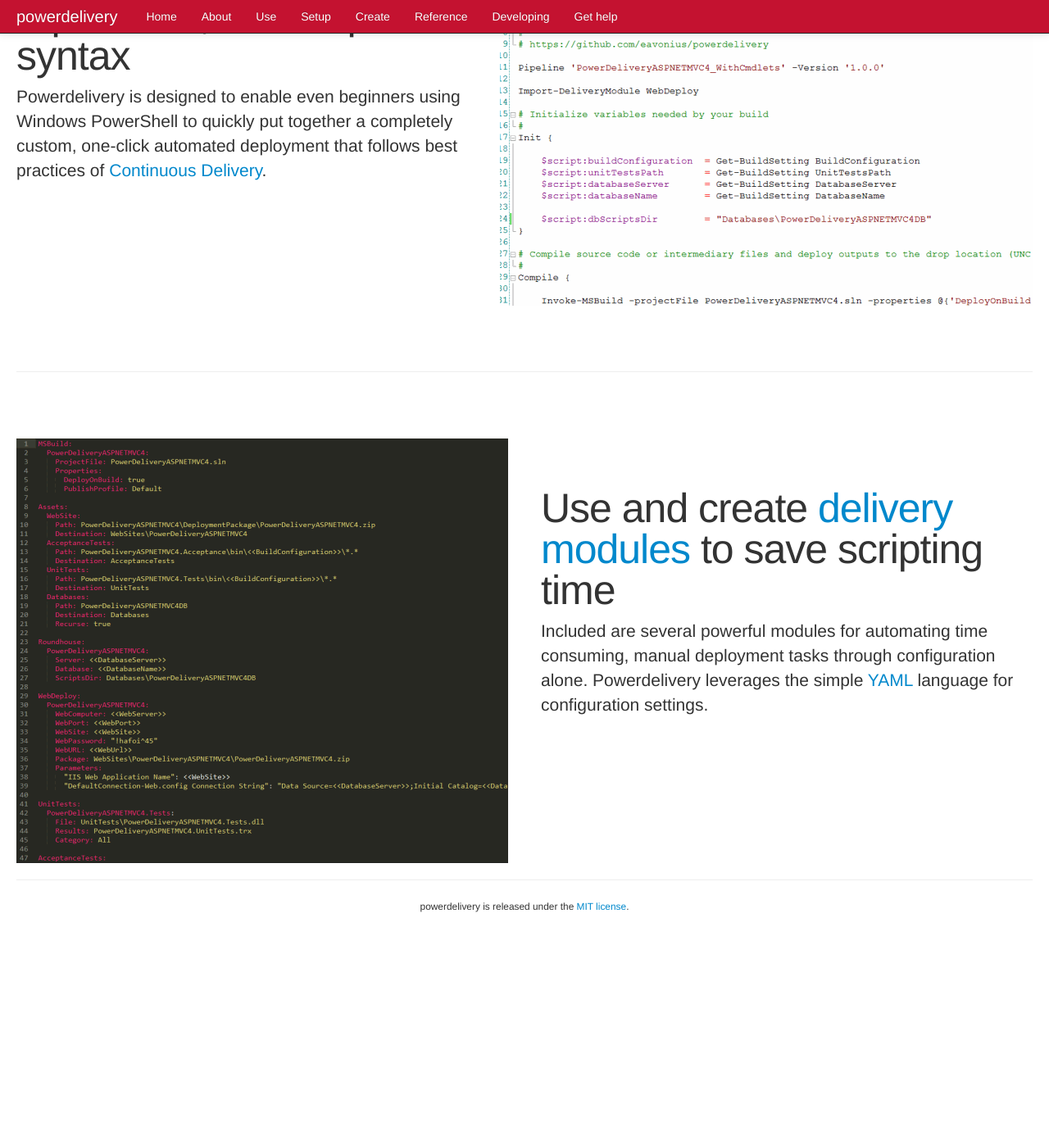
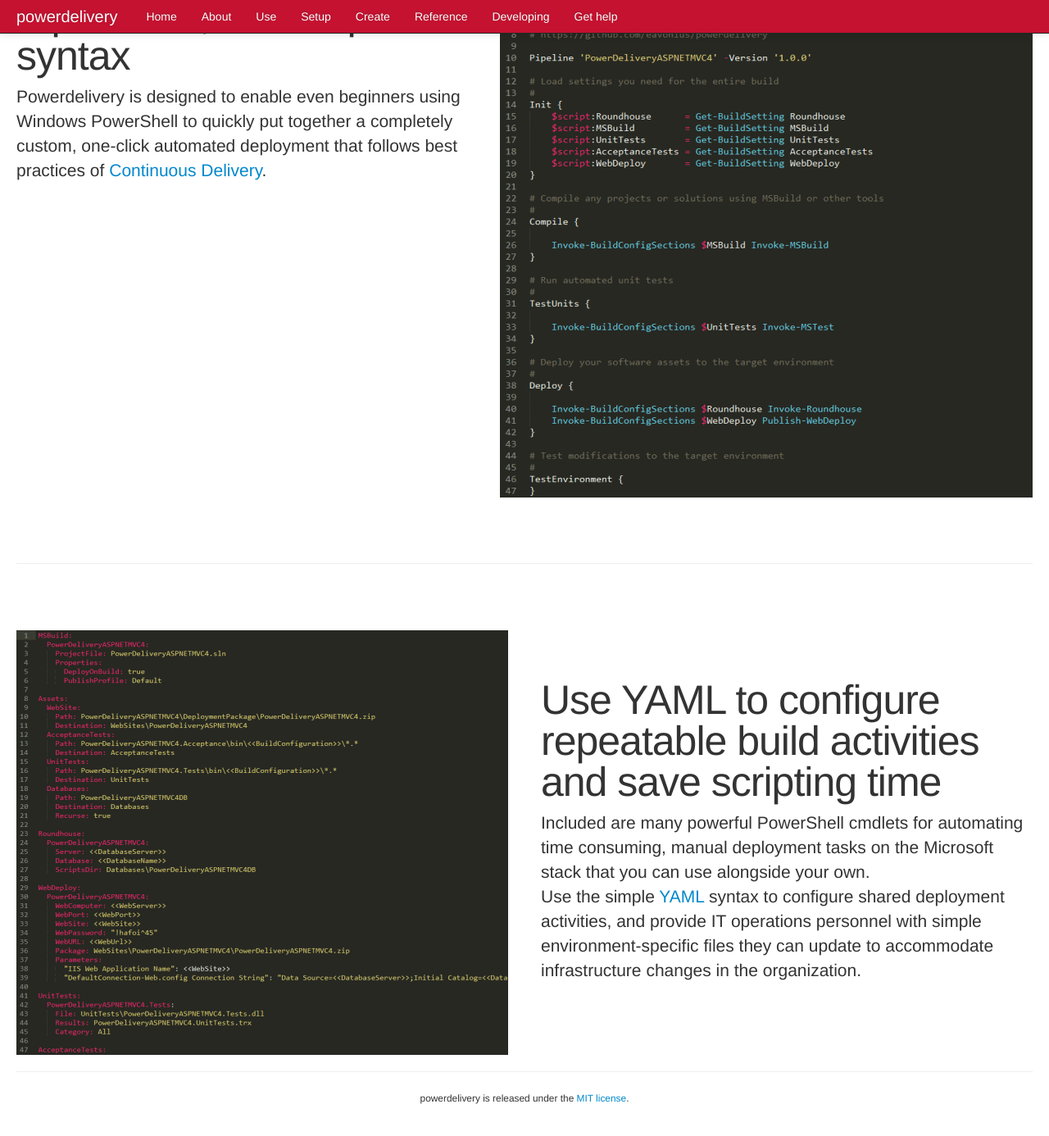
Before and after one commit to eavonius/powerdelivery, a Jekyll site: the page built from index.html, in a window 1280 px wide and 1400 px high, scrolled down 2479 px. Shown: the top 1386 px of the window at 82% size. Built offline with Jekyll 4.4.1, drawn with Linux system fonts in a browser that asks for light colours; nearby versions of some CDN libraries; before the commit the page ends 3645 px from its top, so only the background shows below that.

Commit message:
Updated another image

```diff
--- a/index.html
+++ b/index.html
@@ -114,11 +114,11 @@ layout: page
 
     <img class="featurette-image pull-left" src="img/yaml_config.gif" />
 
-	<h2 class="featurette-heading">Use and create <span class="muted"><a href="create.html#modules">delivery modules</a></span> to save scripting time</h2>
+	<h2 class="featurette-heading">Use YAML to configure repeatable build activities and save scripting time</h2>
 
-	<p class="lead">Included are several powerful modules for automating time consuming, manual deployment tasks
-	through configuration alone. Powerdelivery leverages the simple <a href="https://en.wikipedia.org/wiki/YAML" target="_blank">YAML</a>
-	language for configuration settings.</p>
+	<p class="lead">Included are many powerful PowerShell cmdlets for automating time consuming, manual deployment tasks on the Microsoft stack that you can use alongside your own.
+	<br/>Use the simple <a href="https://en.wikipedia.org/wiki/YAML" target="_blank">YAML</a>
+	syntax to configure shared deployment activities, and provide IT operations personnel with simple environment-specific files they can update to accommodate infrastructure changes in the organization.</p>
 
   </div>
 
```
Also changed, not shown: img/powershell_code.gif.
